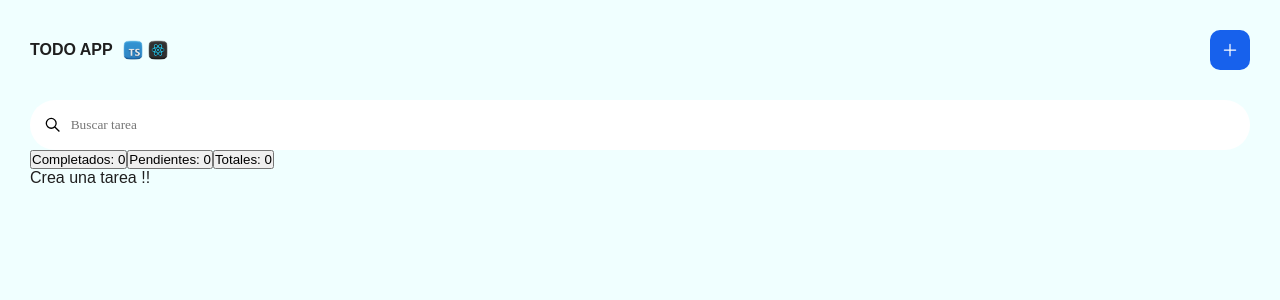
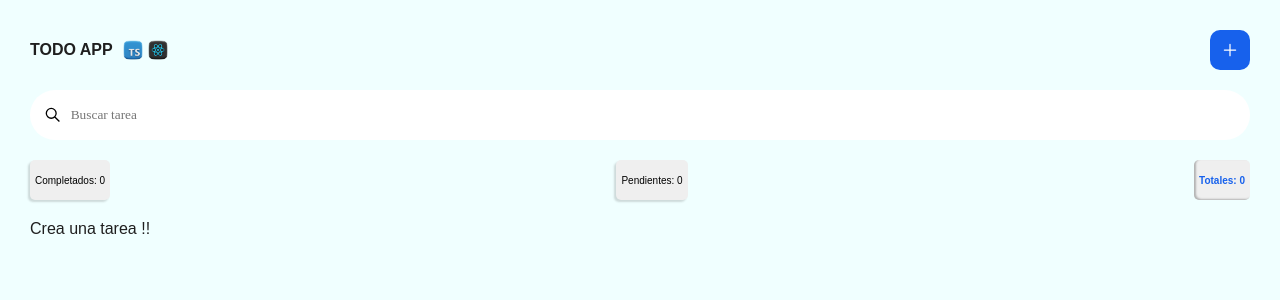
Before and after one commit to Jefersonsteven/todo-app-tsx, a React (Vite) app: page / in a window 1280 px wide. Shown: the top 300 px of the page. Built offline with nearby package versions, Linux system fonts and the light colour scheme.

Commit message:
feat: styles filters

```diff
--- a/index.html
+++ b/index.html
@@ -5,8 +5,6 @@
     <link rel="icon" type="image/svg+xml" href="/vite.svg" />
     <meta name="viewport" content="width=device-width, initial-scale=1.0" />
     <title>Todo app TSX</title>
-
-    <link rel="stylesheet" href="/fonts/Montserrat-Black.tff">
   </head>
   <body>
     <noscript>Activa JavaScript en tu navegador</noscript>
--- a/src/App.scss
+++ b/src/App.scss
@@ -1,10 +1,15 @@
 .main {
+  display: flex;
+  flex-direction: column;
+  justify-content: space-between;
+  gap: 20px;
   padding-inline: 30px;
+  height: 100%;
+  padding-block: 30px;
   &__header {
     align-items: center;
     display: flex;
     justify-content: space-between;
-    padding-block: 30px;
   }
   &__info {
     align-items: center;
@@ -34,3 +39,13 @@
     width: auto;
   }
 }
+
+.btn--filter {
+  padding: 5px;
+  font-size: 1rem;
+  border-radius: 5px;
+  -webkit-border-radius: 5px;
+  -moz-border-radius: 5px;
+  -ms-border-radius: 5px;
+  -o-border-radius: 5px;
+}
--- a/src/components/InfoTodos/InfoTodos.scss
+++ b/src/components/InfoTodos/InfoTodos.scss
@@ -0,0 +1,13 @@
+.info-todos {
+  display: flex;
+  justify-content: space-between;
+  &__select {
+    color: rgb(23, 97, 236);
+    font-weight: 800;
+    box-shadow: 2px -1px 2px 0px rgba(0, 0, 0, 0.25) inset;
+  }
+  &__not-select {
+    font-weight: 400;
+    box-shadow: -2px 2px 2px 0px rgba(48, 48, 48, 0.176);
+  }
+}
--- a/src/components/InfoTodos/InfoTodos.tsx
+++ b/src/components/InfoTodos/InfoTodos.tsx
@@ -27,21 +27,21 @@ export const InfoTodos = () => {
   return (
     <div className='info-todos'>
       <button
-        className={`${filter === 'complete' ? 'select-filter' : ''}`}
+        className={`btn btn--filter ${filter === 'complete' ? 'info-todos__select' : 'info-todos__not-select'}`}
         onClick={handleClick}
         data-type="complete"
       >
           Completados: {complete}
       </button>
       <button
-        className={`${filter === 'pending' ? 'select-filter' : ''}`}
+        className={`btn btn--filter ${filter === 'pending' ? 'info-todos__select' : 'info-todos__not-select'}`}
         onClick={handleClick}
         data-type="pending"
       >
         Pendientes: {pending}
       </button>
       <button
-        className={`${filter === 'total' ? 'select-filter' : ''}`}
+        className={`btn  btn--filter ${filter === 'total' ? 'info-todos__select' : 'info-todos__not-select'}`}
         onClick={handleClick}
         data-type="total"
       >
--- a/src/globals.scss
+++ b/src/globals.scss
@@ -13,6 +13,9 @@ body {
   font-family: 'Montserrat', sans-serif;
   color: rgb(31, 31, 31);
   background-color: azure;
+  width: 100dvw;
+  height: 100%;
+  min-height: 100dvh;
 }
 
 ul {
```
Also changed, not shown: src/components/SearchBar/SearchBar.tsx (line endings or trailing spaces).
